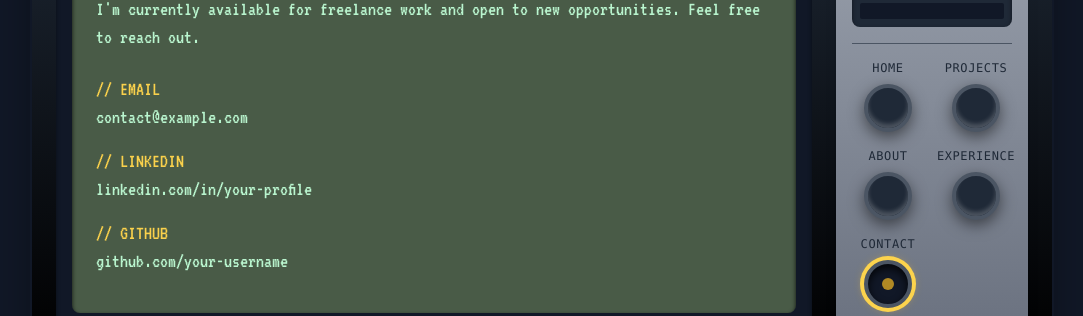
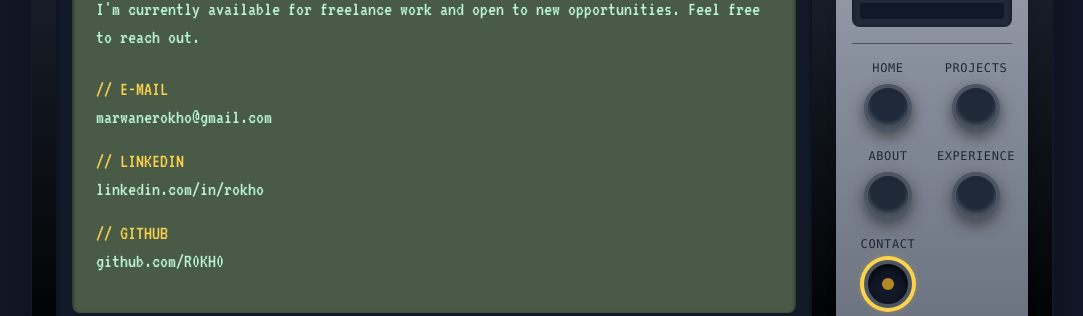
Before and after one commit to R0KH0/MyPortfolio, a React (Vite) app: page / in a window 1280 px wide. Both pictures are taken after a click on the button 986 px from the left and 575 px from the top of the page. Shown: the part 291-607 px from the top of the page, without its empty margins (98-1181 px from the left). Built offline with nearby package versions, Linux system fonts and the light colour scheme.

Commit message:
fixing contact

```diff
--- a/App.jsx
+++ b/App.jsx
@@ -32,7 +32,6 @@ const FlickerEffect = () => (
     <div className="w-full h-full bg-white animate-[flicker_0.3s_steps(2,start)_infinite]">
          <img
       src="./src/assets/tvStatic.gif"
-      alt="Flicker Effect"
       className="w-full h-full object-cover"
     />
     </div>
--- a/components/ContactScreen.jsx
+++ b/components/ContactScreen.jsx
@@ -15,16 +15,16 @@ const ContactScreen = () => {
             </p>
             <div className="space-y-4">
                 <div>
-                    <label className="text-amber-300 block">// EMAIL</label>
-                    <a href="mailto:contact@example.com" className="text-green-200 hover:underline">contact@example.com</a>
+                    <label className="text-amber-300 block">// E-MAIL</label>
+                    <a href="mailto:marwanerokho@gmail.com" className="text-green-200 hover:underline">marwanerokho@gmail.com</a>
                 </div>
                 <div>
                     <label className="text-amber-300 block">// LINKEDIN</label>
-                    <a href="#" className="text-green-200 hover:underline">linkedin.com/in/your-profile</a>
+                    <a href="https://www.linkedin.com/in/rokho" target='_blank' className="text-green-200 hover:underline">linkedin.com/in/rokho</a>
                 </div>
                 <div>
                     <label className="text-amber-300 block">// GITHUB</label>
-                    <a href="#" className="text-green-200 hover:underline">github.com/your-username</a>
+                    <a href="https://github.com/R0KH0" target='_blank' className="text-green-200 hover:underline">github.com/R0KH0</a>
                 </div>
             </div>
             <p className="mt-8 text-green-400/80">
--- a/components/ProjectsScreen.jsx
+++ b/components/ProjectsScreen.jsx
@@ -5,9 +5,9 @@ const projects = [
         title: "My Retro TV Portfolio",
         description: "A personal portfolio website designed to look like a vintage television set, with navigation buttons acting as channels to display different sections of the portfolio.",
         tech: ["React", "JavaScript", "Tailwind CSS"],
-        imageUrl: "https://picsum.",
-        github: "https://github.com/yourusername/retro-tv-portfolio",
-        liveDemo: "https://google.com"
+        imageUrl: "../src/assets/tvPortfolio.png",
+        github: "https://github.com/R0KH0/MyPortfolio",
+        liveDemo: "https://github.com/R0KH0/MyPortfolio"
     }
 ];
 
@@ -26,11 +26,11 @@ const ProjectsScreen = () => {
             <div className="space-y-6 text-xl">
                 {projects.map((project, index) => (
                     <div key={index} className="border border-green-400/50 p-3 rounded">
-                        <img
+                        {/*<img
                             src={project.imageUrl}
                             alt={project.title}
                             className="w-full rounded mb-3 shadow-lg"
-                        />
+                        />*/}
                         <h2 className="text-2xl text-amber-300">{project.title}</h2>
                         <p className="text-green-200 mt-1">{project.description}</p>
 
@@ -45,7 +45,7 @@ const ProjectsScreen = () => {
                             ))}
                         </div>
 
-                        {/* 🔘 Buttons Section */}
+                        {/* Buttons Section */}
                         <div className="mt-4 flex items-center gap-4">
                             {project.github && (
                                 <a
```
Also changed, not shown: src/assets/tvPortfolio.png (added).
